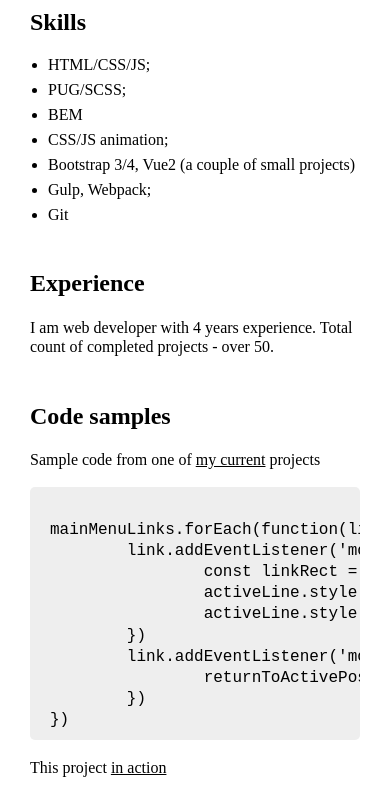
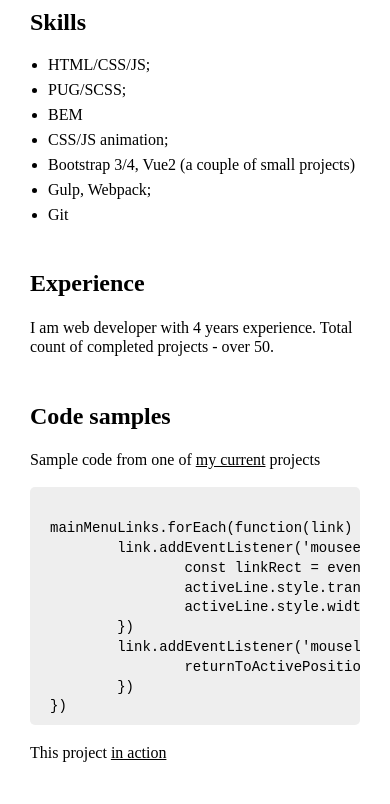
Before and after one commit to ovcharov2v/rsschool-cv, a plain HTML site: page index.html in a window 390 px wide. Shown: the part 695-1499 px from the top of the page. Drawn offline with Linux system fonts and the light colour scheme.

Commit message:
feat: change font size in code block on small screen resolution

```diff
--- a/assets/css/main.css
+++ b/assets/css/main.css
@@ -6,6 +6,7 @@ body { margin: 0; }
 	display: flex;
 	width: 100%;
 	max-width: 1200px;
+	min-width: 360px;
 	margin: 0 auto;
 	padding: 30px 15px;
 }
@@ -126,3 +127,7 @@ ul li { margin-bottom: 7px; }
 }
 
 code { white-space: pre; }
+
+@media screen and (max-width: 550px) {
+	code { font-size: 14px }
+}
```
